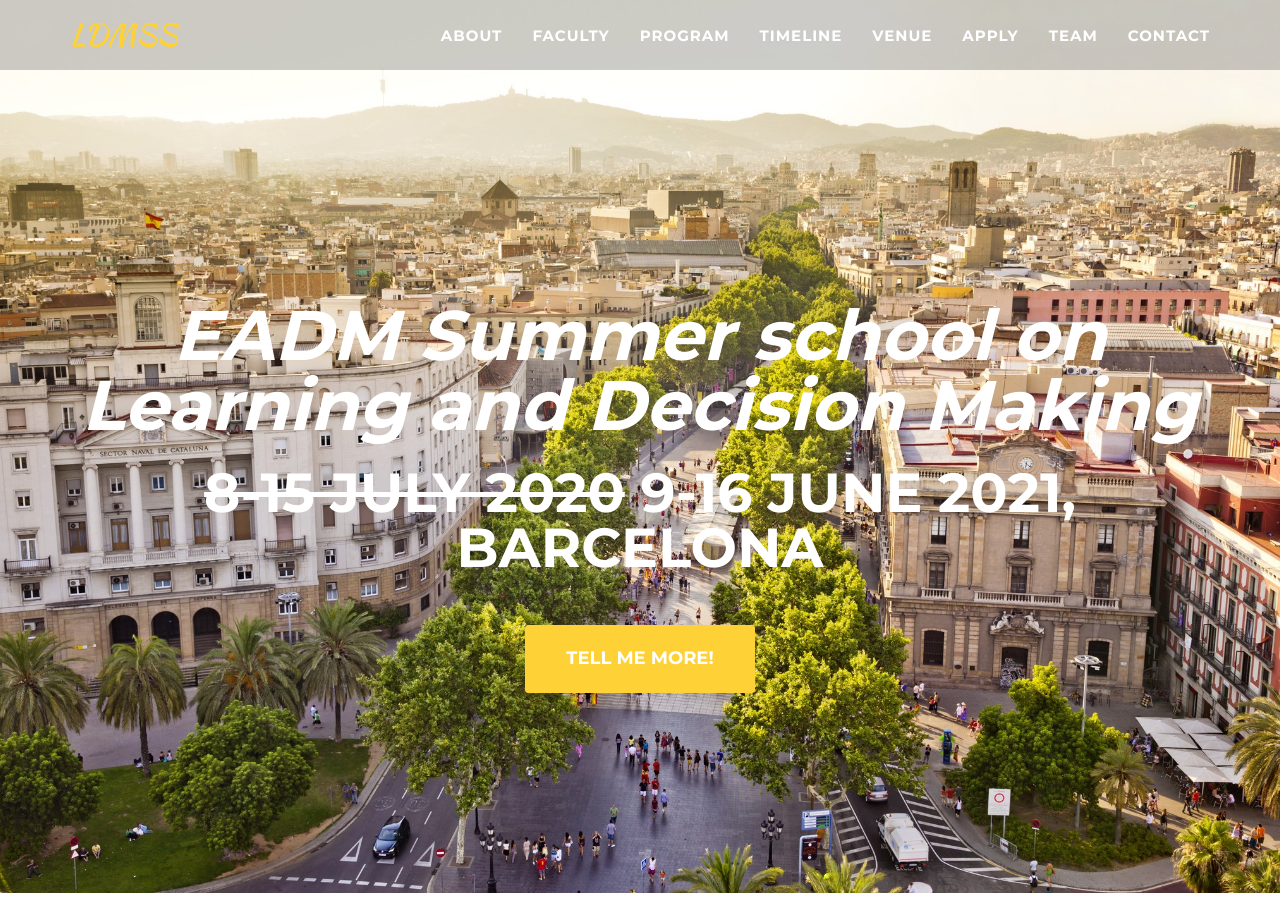
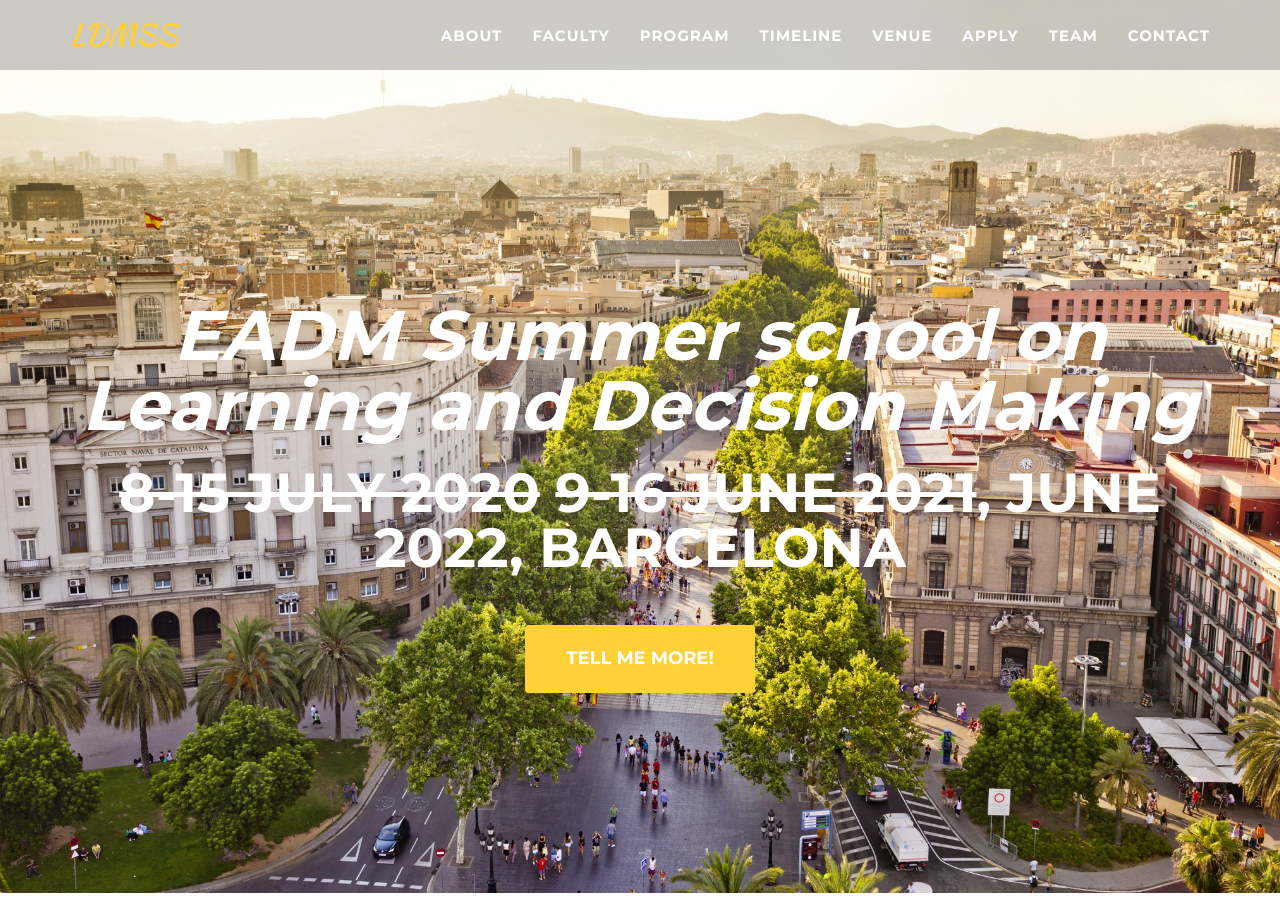
Before and after one commit to ldmss/ldmss.github.io, a Jekyll site: the page built from index.html, in a window 1280 px wide and 900 px high. Built offline with Jekyll 4.4.1, drawn with Linux system fonts in a browser that asks for light colours; some web fonts are replaced.

Commit message:
Update header.html

```diff
--- a/_includes/header.html
+++ b/_includes/header.html
@@ -54,7 +54,7 @@
         <div class="container">
             <div class="intro-text">
                 <div class="intro-lead-in">EADM Summer school on Learning and Decision Making</div>
-                <div class="intro-heading"><strike>8-15 July 2020</strike> 9-16 June 2021, Barcelona</div>
+                <div class="intro-heading"><strike>8-15 July 2020</strike> <strike>9-16 June 2021</strike>, June 2022, Barcelona</div>
                 <a href="#about" class="page-scroll btn btn-xl">Tell me more!</a>
             </div>
         </div>
```
